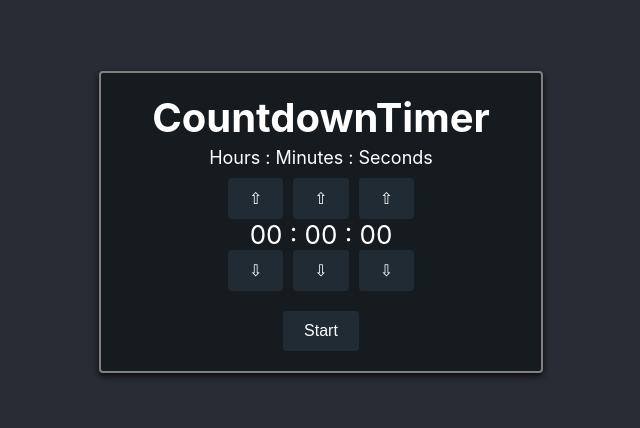
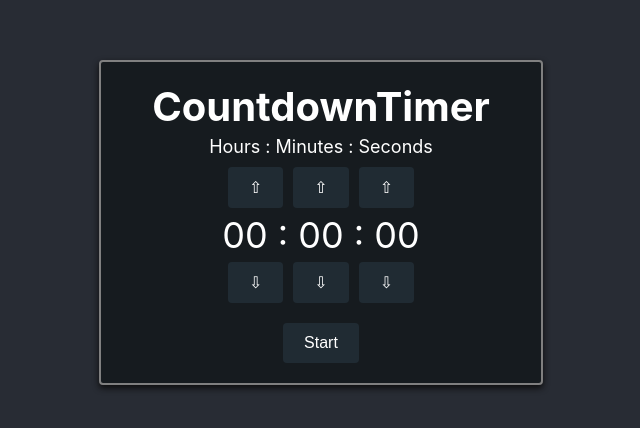
Before and after one commit to cenavia/Test-Timer, a React (Create React App) app: page / in a window 1280 px wide. Shown: the part 178-606 px from the top of the page, without its empty margins (319-959 px from the left). Built offline with nearby package versions, Linux system fonts and the light colour scheme.

Commit message:
styles CountdownTime

```diff
--- a/src/components/CountDown/index.jsx
+++ b/src/components/CountDown/index.jsx
@@ -7,7 +7,8 @@ import {
     Button,
     ButtonStart,
     ButtonReset,
-    ButtonStop
+    ButtonStop,
+    CountdownTime
 } from './styles';
 import Animation from '../Animation/index';
 
@@ -88,9 +89,9 @@ class CountDown extends Component {
             &#8679;
           </Button>
 
-          <div className="Countdown-time">
+          <CountdownTime>
             {hours} : {minutes} : {seconds}
-          </div>
+          </CountdownTime>
 
           <Button onClick={() => this.adjustTimer("decHours")}>&#8681;</Button>
           <Button onClick={() => this.adjustTimer("decMinutes")}>
--- a/src/components/CountDown/styles.js
+++ b/src/components/CountDown/styles.js
@@ -88,3 +88,8 @@ export const ButtonStop  = styled.button`
         background-color: #106ba3;
     }
 `;
+
+export const CountdownTime  = styled.div`
+    font-size: 36px;
+    margin: 5px 0;
+`;
```
Also changed, not shown: 1 other file (tests, documents, lock files or other folders).
